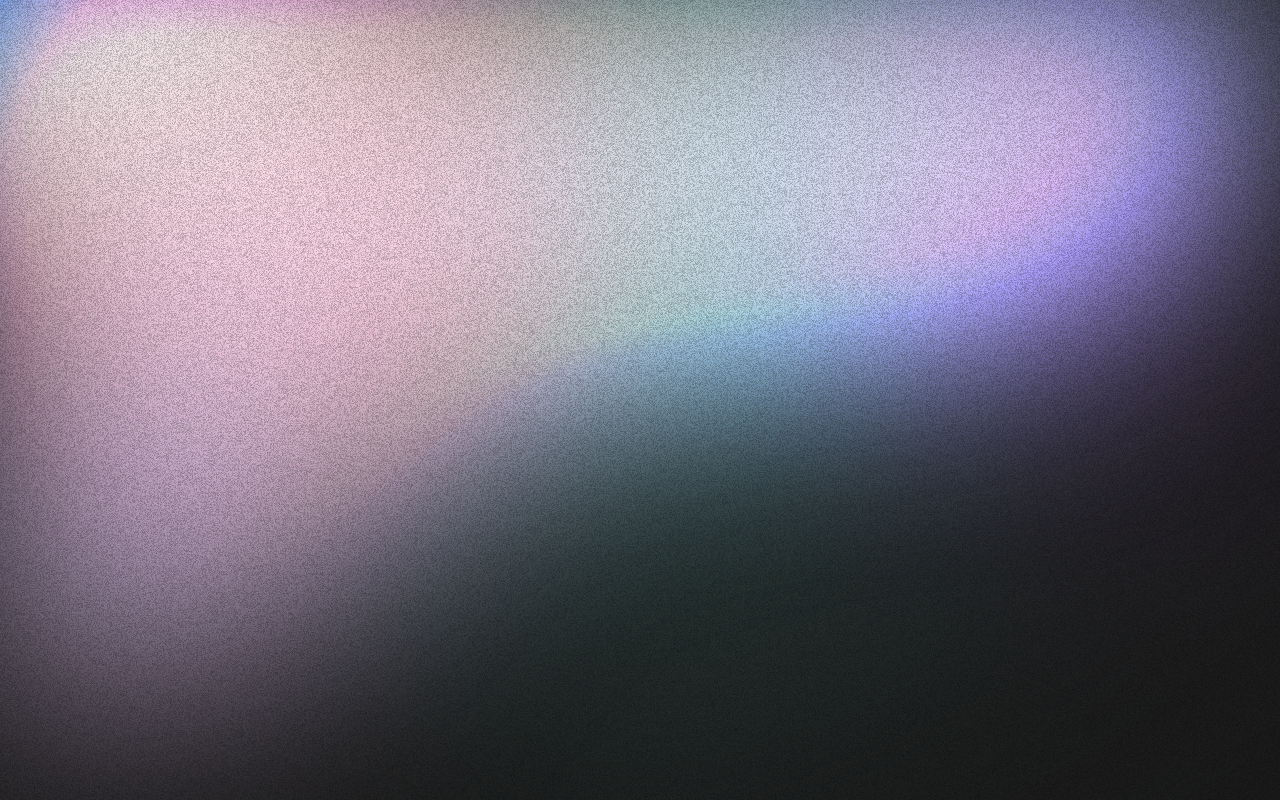
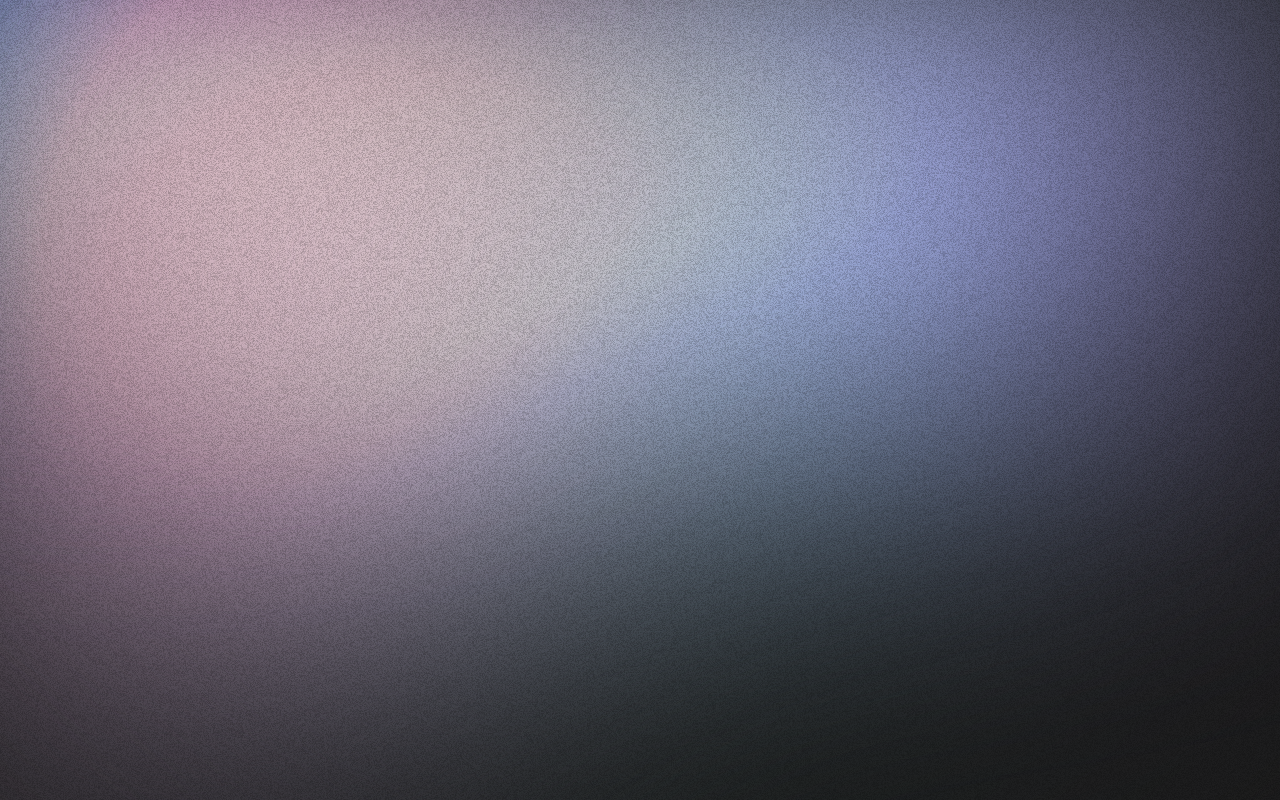
Before and after one commit to Nishitsarvaiya/ultra-gradient, a website built with Vite: page index.html in a window 1280 px wide. Built offline with nearby package versions, Linux system fonts and the light colour scheme.

Commit message:
minor changes

```diff
--- a/style.scss
+++ b/style.scss
@@ -32,7 +32,7 @@ body {
 		left: 0;
 		width: 100%;
 		height: 100%;
-		filter: blur(120px);
+		filter: blur(180px);
 
 		img {
 			width: 100%;
@@ -48,7 +48,7 @@ body {
 		position: absolute;
 		top: 0;
 		left: 0;
-		filter: blur(120px);
+		filter: blur(180px);
 		mix-blend-mode: color-dodge;
 
 		&--outer {
@@ -74,6 +74,6 @@ body {
 	left: 0;
 	width: 100%;
 	height: 100%;
-	opacity: 0.5;
+	opacity: 0.4;
 	background-image: url(./images/texture.png);
 }
```
